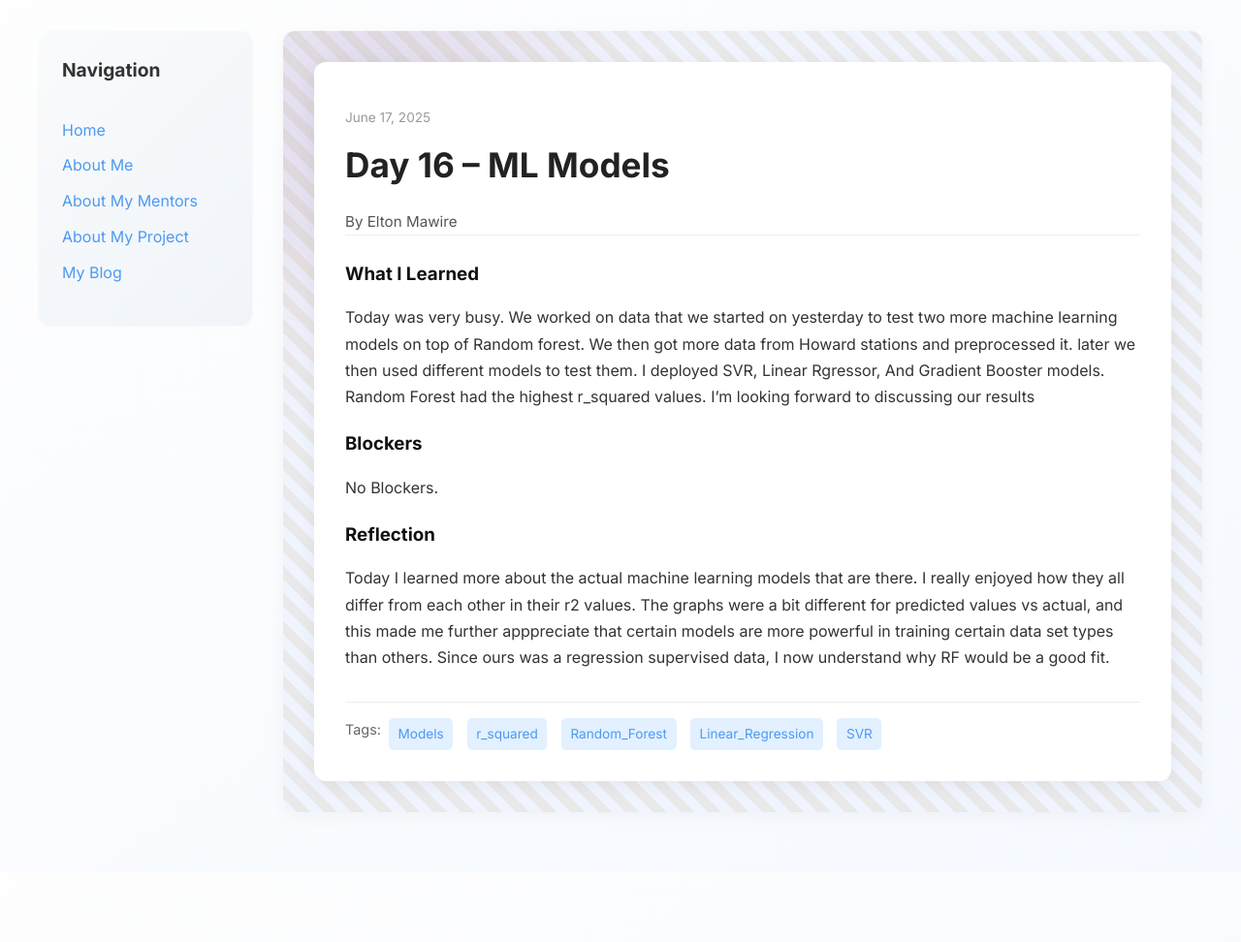
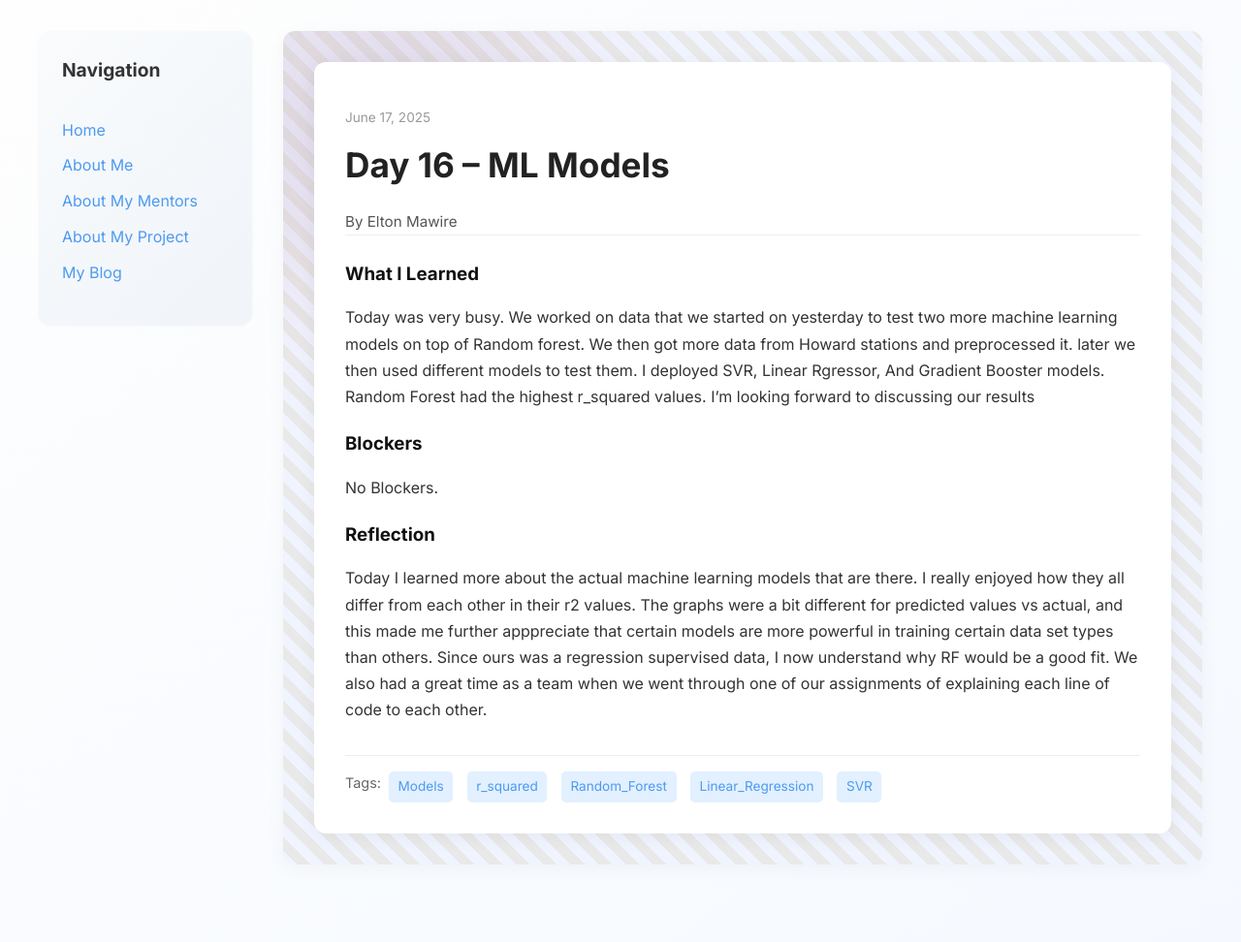
Before and after one commit to Nginga/Nginga.github.io, a Jekyll site: the page built from _posts/2025-06-17-day-16.md, in a window 1280 px wide. Shown: the whole page at 97% size. Built offline with Jekyll 4.4.1, drawn with Linux system fonts in a browser that asks for light colours; before the commit the page ends 900 px from its top, so only the background shows below that.

Commit message:
Update 2025-06-17-day-16.md

```diff
--- a/_posts/2025-06-17-day-16.md
+++ b/_posts/2025-06-17-day-16.md
@@ -13,5 +13,5 @@
   No Blockers.
 
 reflection: |
-  Today I learned more about the actual machine learning models that are there. I really enjoyed how they all differ from each other in their r2 values. The graphs were a bit different for predicted values vs actual, and this made me further apppreciate that certain models are more powerful in training certain data set types than others. Since ours was a regression supervised data, I now understand why RF would be a good fit.
+  Today I learned more about the actual machine learning models that are there. I really enjoyed how they all differ from each other in their r2 values. The graphs were a bit different for predicted values vs actual, and this made me further apppreciate that certain models are more powerful in training certain data set types than others. Since ours was a regression supervised data, I now understand why RF would be a good fit. We also had a  great time as a team when we went through one of our assignments of explaining each line of code to each other.
 ---
```
